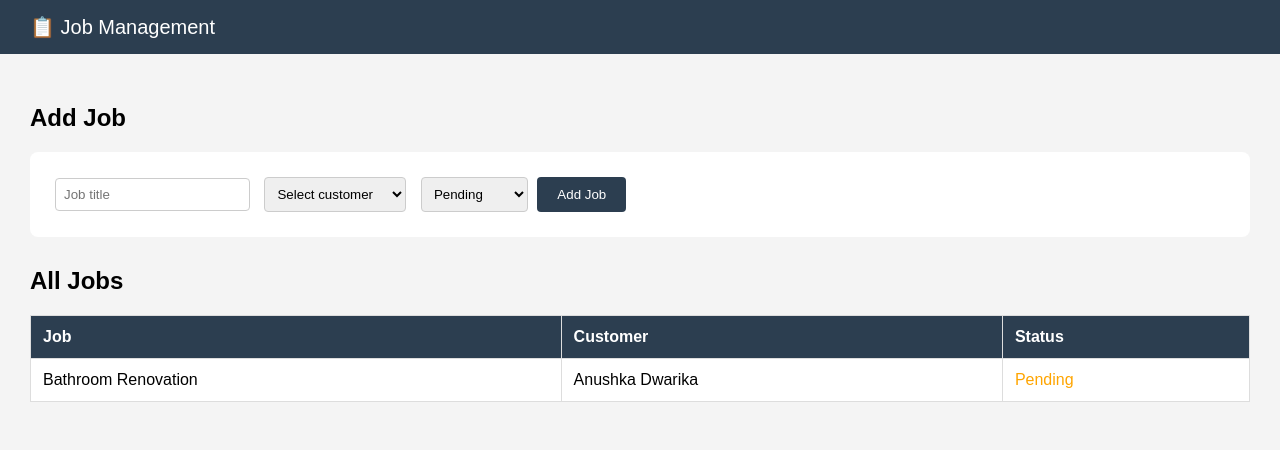
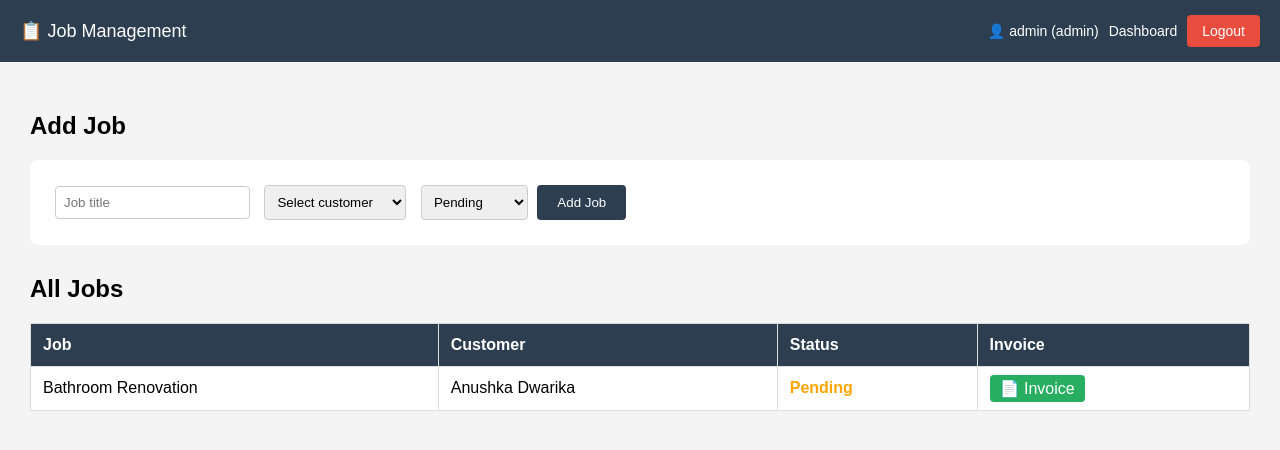
Before and after one commit to anushkad-code/hardware-business-manager, a Flask app: page /jobs in a window 1280 px wide. Shown: the top 450 px of the page. Run offline with Flask 3, Linux system fonts and the light colour scheme; a user stored in the database is signed in; data comes from the database, SQL or seed files in the repository.

Commit message:
Add PDF invoice generation

```diff
--- a/app.py
+++ b/app.py
@@ -2,6 +2,12 @@ from flask import Flask, render_template, request, redirect, url_for, flash
 from flask_sqlalchemy import SQLAlchemy
 from flask_login import LoginManager, UserMixin, login_user, logout_user, login_required, current_user
 from werkzeug.security import generate_password_hash, check_password_hash
+from reportlab.lib.pagesizes import letter
+from reportlab.pdfgen import canvas
+from reportlab.lib import colors
+from flask import make_response
+import io
+
 
 app = Flask(__name__)
 app.config['SQLALCHEMY_DATABASE_URI'] = 'sqlite:///business.db'
@@ -228,5 +234,58 @@ with app.app_context():
         db.session.add(admin)
         db.session.commit()
 
+
+@app.route('/invoice/<int:job_id>')
+@login_required
+def generate_invoice(job_id):
+    job = Job.query.get_or_404(job_id)
+    customer = job.customer
+
+    buffer = io.BytesIO()
+    p = canvas.Canvas(buffer, pagesize=letter)
+    width, height = letter
+
+    # Header
+    p.setFillColorRGB(0.17, 0.24, 0.31)
+    p.rect(0, height-80, width, 80, fill=1)
+    p.setFillColorRGB(1, 1, 1)
+    p.setFont("Helvetica-Bold", 24)
+    p.drawString(40, height-50, "Hardware Business Manager")
+    p.setFont("Helvetica", 12)
+    p.drawString(40, height-70, "Invoice / Job Report")
+
+    # Invoice details
+    p.setFillColorRGB(0, 0, 0)
+    p.setFont("Helvetica-Bold", 16)
+    p.drawString(40, height-120, f"Job: {job.title}")
+
+    p.setFont("Helvetica", 12)
+    p.drawString(40, height-150, f"Status: {job.status}")
+
+    if customer:
+        p.drawString(40, height-175, f"Customer: {customer.name}")
+        p.drawString(40, height-195, f"Phone: {customer.phone or 'N/A'}")
+        p.drawString(40, height-215, f"Email: {customer.email or 'N/A'}")
+
+    # Divider
+    p.setStrokeColorRGB(0.17, 0.24, 0.31)
+    p.setLineWidth(2)
+    p.line(40, height-235, width-40, height-235)
+
+    # Footer
+    p.setFont("Helvetica", 10)
+    p.setFillColorRGB(0.5, 0.5, 0.5)
+    p.drawString(40, 40, "Generated by Hardware Business Manager")
+
+    p.save()
+    buffer.seek(0)
+
+    response = make_response(buffer.getvalue())
+    response.headers['Content-Type'] = 'application/pdf'
+    response.headers['Content-Disposition'] = f'attachment; filename=invoice_job_{job_id}.pdf'
+    return response
+
+
+
 if __name__ == '__main__':
     app.run(debug=True)
--- a/templates/jobs.html
+++ b/templates/jobs.html
@@ -1,11 +1,14 @@
-
 <!DOCTYPE html>
 <html>
 <head>
+    <meta name="viewport" content="width=device-width, initial-scale=1.0">
     <title>Jobs</title>
     <style>
+        * { box-sizing: border-box; }
         body { font-family: Arial; margin: 0; background: #f4f4f4; }
-        .navbar { background: #2c3e50; color: white; padding: 15px 30px; font-size: 20px; }
+        .navbar { background: #2c3e50; color: white; padding: 15px 20px;
+            font-size: 18px; display: flex; justify-content: space-between;
+            align-items: center; flex-wrap: wrap; gap: 10px; }
         .container { padding: 30px; }
         form { background: white; padding: 20px; border-radius: 8px; margin-bottom: 30px; }
         input, select { padding: 8px; margin: 5px; border: 1px solid #ccc; border-radius: 4px; }
@@ -13,12 +16,28 @@
         table { width: 100%; border-collapse: collapse; background: white; }
         th, td { padding: 12px; border: 1px solid #ddd; text-align: left; }
         th { background: #2c3e50; color: white; }
-        .pending { color: orange; }
-        .completed { color: green; }
+        .pending { color: orange; font-weight: bold; }
+        .in-progress { color: #2980b9; font-weight: bold; }
+        .completed { color: green; font-weight: bold; }
+        .logout-btn { background: #e74c3c; color: white;
+            padding: 8px 15px; border-radius: 4px;
+            text-decoration: none; font-size: 14px; }
     </style>
 </head>
 <body>
-    <div class="navbar">📋 Job Management</div>
+    <div class="navbar">
+        <span>📋 Job Management</span>
+        <div style="display:flex; align-items:center; gap:10px;">
+            <span style="font-size:14px;">
+                👤 {{ current_user.username }}
+                ({{ current_user.role }})
+            </span>
+            <a href="/" style="color:white; font-size:14px;
+                text-decoration:none;">Dashboard</a>
+            <a href="/logout" class="logout-btn">Logout</a>
+        </div>
+    </div>
+
     <div class="container">
         <h2>Add Job</h2>
         <form method="POST" action="/jobs/add">
@@ -40,13 +59,26 @@
         <h2>All Jobs</h2>
         <table>
             <tr>
-                <th>Job</th><th>Customer</th><th>Status</th>
+                <th>Job</th>
+                <th>Customer</th>
+                <th>Status</th>
+                <th>Invoice</th>
             </tr>
             {% for job in jobs %}
             <tr>
                 <td>{{ job.title }}</td>
                 <td>{{ job.customer.name if job.customer else 'N/A' }}</td>
-                <td class="{{ job.status | lower }}">{{ job.status }}</td>
+                <td class="{{ job.status | lower | replace(' ', '-') }}">
+                    {{ job.status }}
+                </td>
+                <td>
+                    <a href="/invoice/{{ job.id }}"
+                       style="background:#27ae60; color:white;
+                       padding:5px 10px; border-radius:4px;
+                       text-decoration:none;">
+                       📄 Invoice
+                    </a>
+                </td>
             </tr>
             {% endfor %}
         </table>
```
